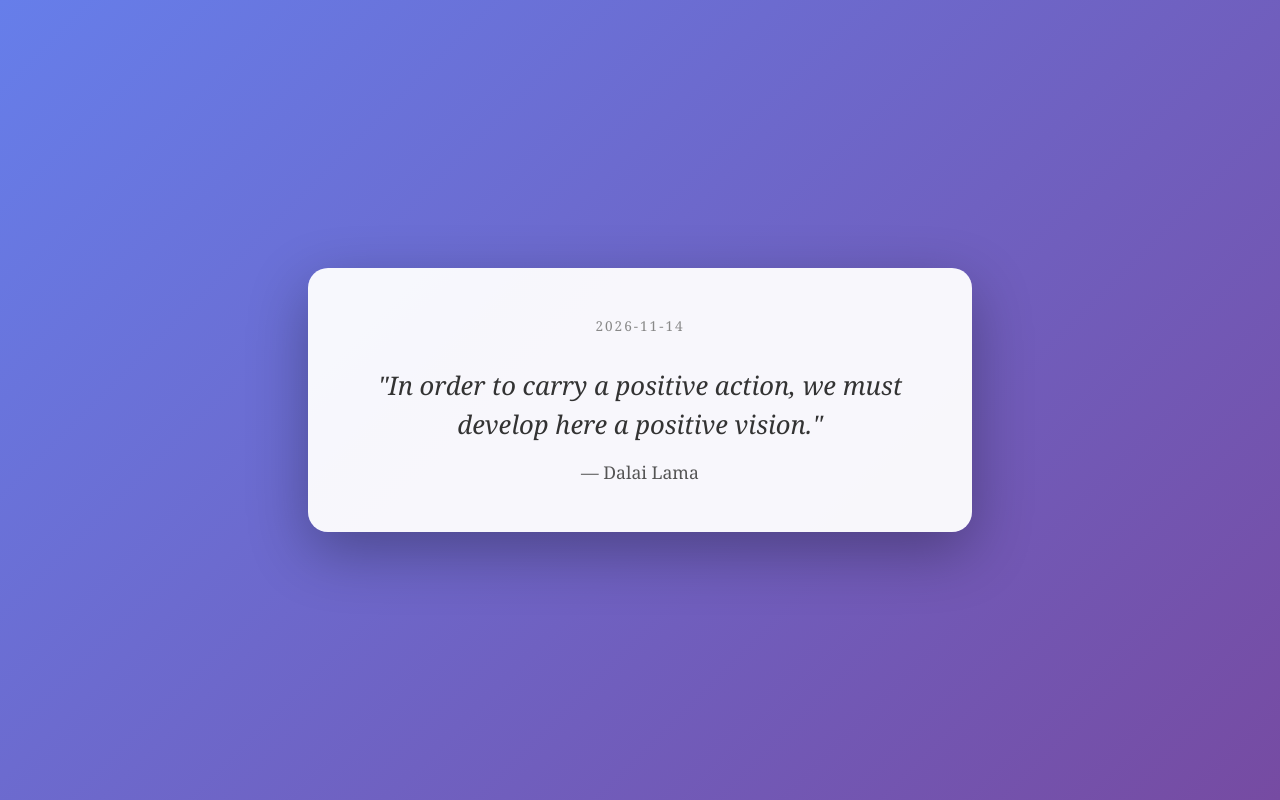
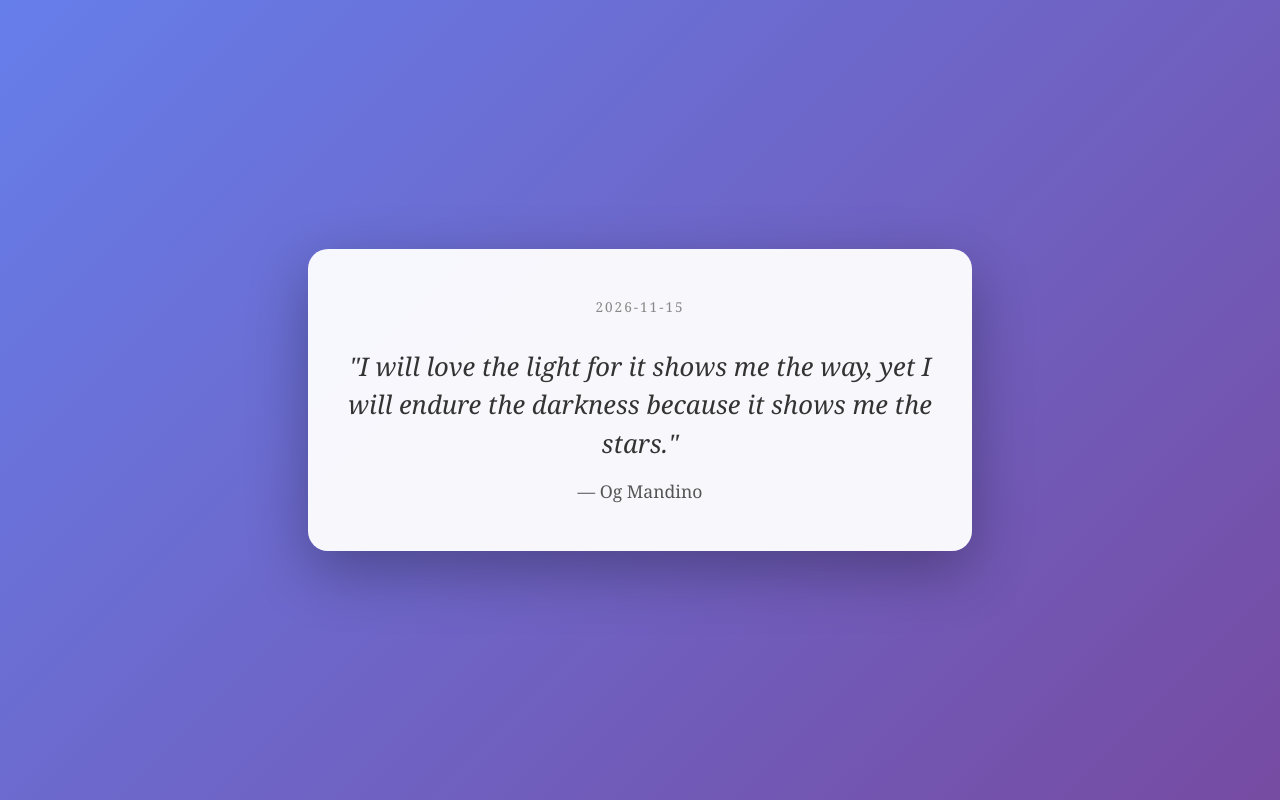
Before and after one commit to Lvcios/daily-commit-quoute, a plain HTML site: page index.html in a window 1280 px wide. Drawn offline with Linux system fonts and the light colour scheme.

Commit message:
Quote of the Day — 2026-11-15

```diff
--- a/index.html
+++ b/index.html
@@ -14,9 +14,9 @@ body{margin:0;font-family:Georgia,serif;background:linear-gradient(135deg,#667ee
 </head>
 <body>
 <div class="card">
-<div class="date">2026-11-14</div>
-<div class="quote">"In order to carry a positive action, we must develop here a positive vision."</div>
-<div class="author">— Dalai Lama</div>
+<div class="date">2026-11-15</div>
+<div class="quote">"I will love the light for it shows me the way, yet I will endure the darkness because it shows me the stars."</div>
+<div class="author">— Og Mandino</div>
 </div>
 </body>
 </html>
```
Also changed, not shown: quote.json (+4 -4 lines).
